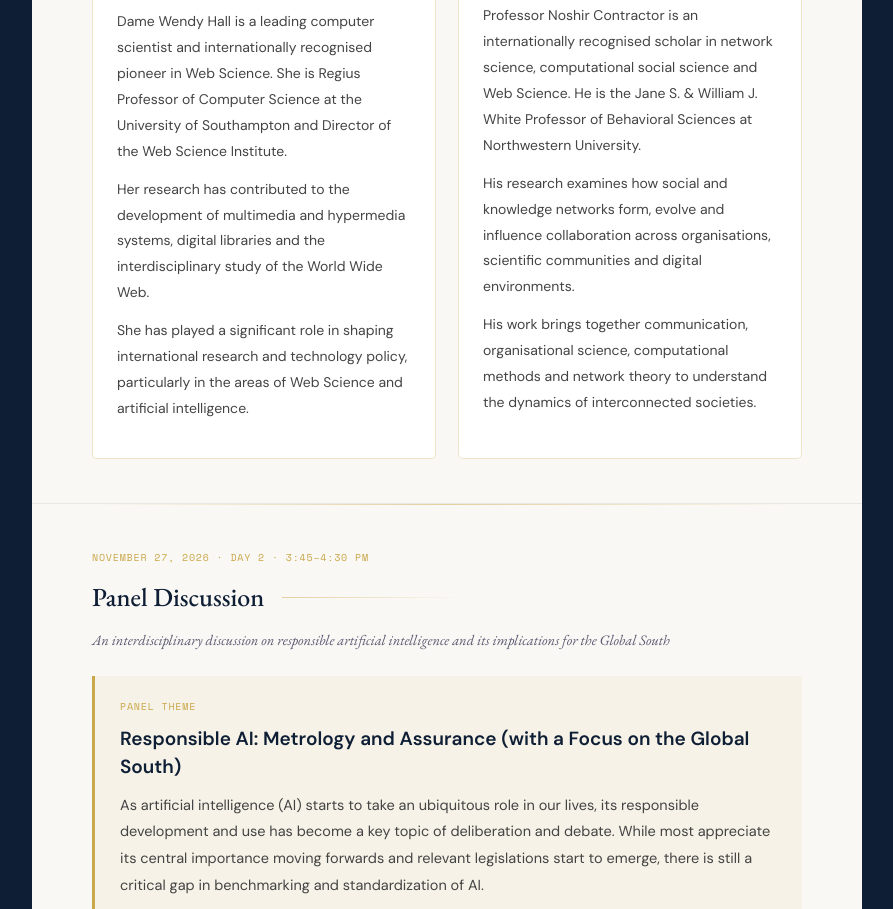
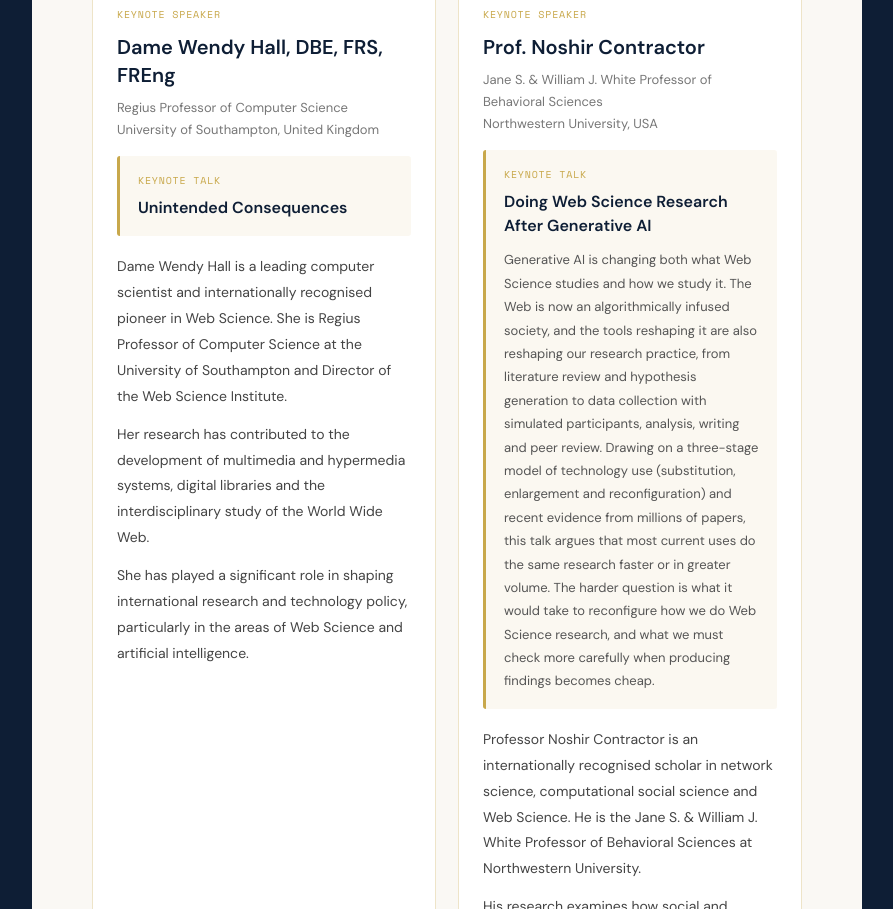
Before and after one commit to WSL-IIITB/WebSciX-2026, a plain HTML site: page pages/Speakers Profile.html in a window 1280 px wide. Shown: the part 2087-2996 px from the top of the page, without its empty margins (198-1091 px from the left). Drawn offline with nearby package versions, Linux system fonts and the light colour scheme.

Commit message:
Add keynote talk sections for speakers
Added keynote talk details for multiple speakers, including titles and descriptions.

```diff
--- a/pages/Speakers Profile.html
+++ b/pages/Speakers Profile.html
@@ -62,6 +62,39 @@
   line-height: 1.7;
   color: #777;
   margin-bottom: 15px;
+}
+
+/* Keynote talk details */
+
+.talk-details {
+  margin: 0 0 18px;
+  padding: 16px 18px;
+  background: rgba(200,168,75,0.08);
+  border-left: 3px solid var(--gold);
+  border-radius: 3px;
+}
+
+.talk-details .talk-label {
+  font-family: 'Space Mono', monospace;
+  font-size: 10px;
+  text-transform: uppercase;
+  letter-spacing: 0.08em;
+  color: var(--gold);
+  margin-bottom: 7px;
+}
+
+.talk-details h4 {
+  font-size: 16px;
+  line-height: 1.5;
+  color: var(--navy, #17243b);
+  margin: 0;
+}
+
+.talk-details p {
+  font-size: 13px;
+  line-height: 1.8;
+  color: #555;
+  margin: 10px 0 0;
 }
 
 .speaker-bio {
@@ -258,7 +291,11 @@
 
           <div class="speaker-designation">
             President, SVYASA Society<br>
+          </div>
 
+          <div class="talk-details">
+            <div class="talk-label">Keynote Talk</div>
+            <h4>Exploring States of Consciousness through Ancient Indian wisdom</h4>
           </div>
 
           <div class="speaker-bio">
@@ -291,7 +328,6 @@
 
           <div class="speaker-designation">
             Vice Chancellor SVYASA University <br>
-
           </div>
 
           <div class="speaker-bio">
@@ -350,6 +386,11 @@
             University of Southampton, United Kingdom
           </div>
 
+          <div class="talk-details">
+            <div class="talk-label">Keynote Talk</div>
+            <h4>Unintended Consequences</h4>
+          </div>
+
           <div class="speaker-bio">
             <p>
               Dame Wendy Hall is a leading computer scientist
@@ -393,6 +434,15 @@
           <div class="speaker-designation">
             Jane S. &amp; William J. White Professor of Behavioral Sciences<br>
             Northwestern University, USA
+          </div>
+
+          <div class="talk-details">
+            <div class="talk-label">Keynote Talk</div>
+            <h4>Doing Web Science Research After Generative AI</h4>
+
+            <p>
+              Generative AI is changing both what Web Science studies and how we study it. The Web is now an algorithmically infused society, and the tools reshaping it are also reshaping our research practice, from literature review and hypothesis generation to data collection with simulated participants, analysis, writing and peer review. Drawing on a three-stage model of technology use (substitution, enlargement and reconfiguration) and recent evidence from millions of papers, this talk argues that most current uses do the same research faster or in greater volume. The harder question is what it would take to reconfigure how we do Web Science research, and what we must check more carefully when producing findings becomes cheap.
+            </p>
           </div>
 
           <div class="speaker-bio">
```
